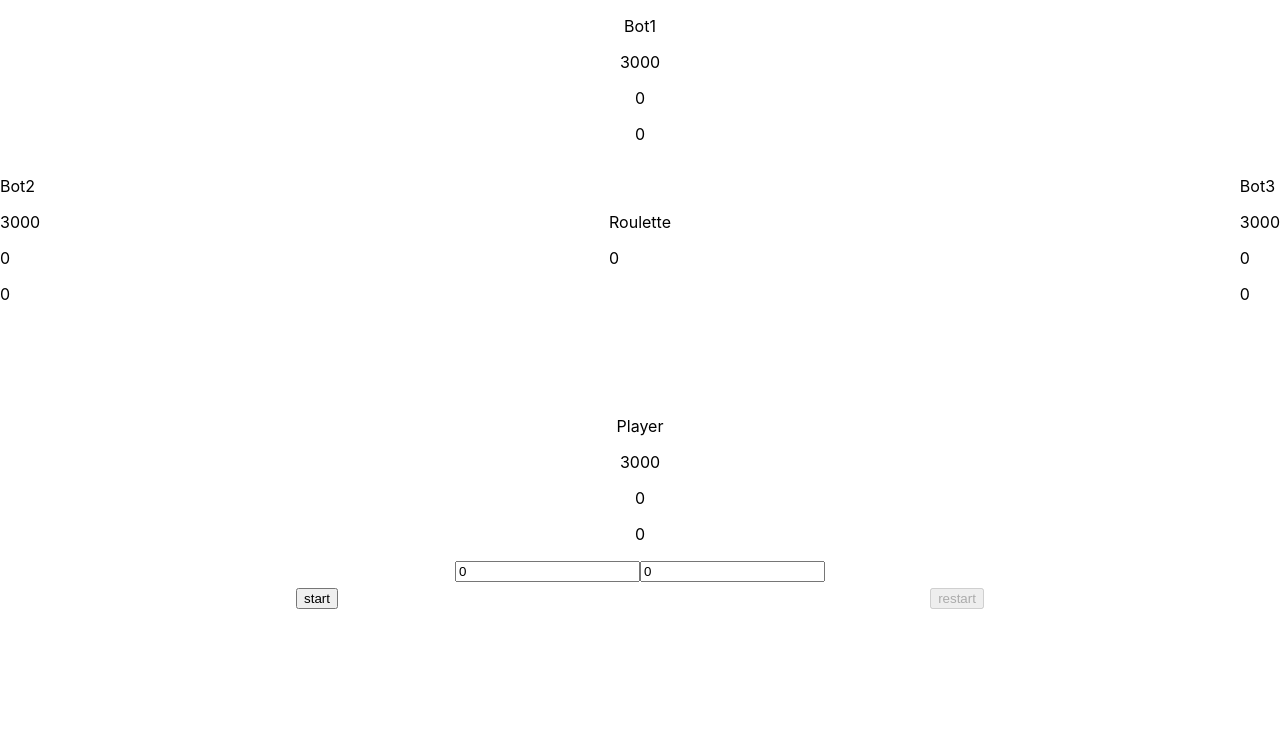
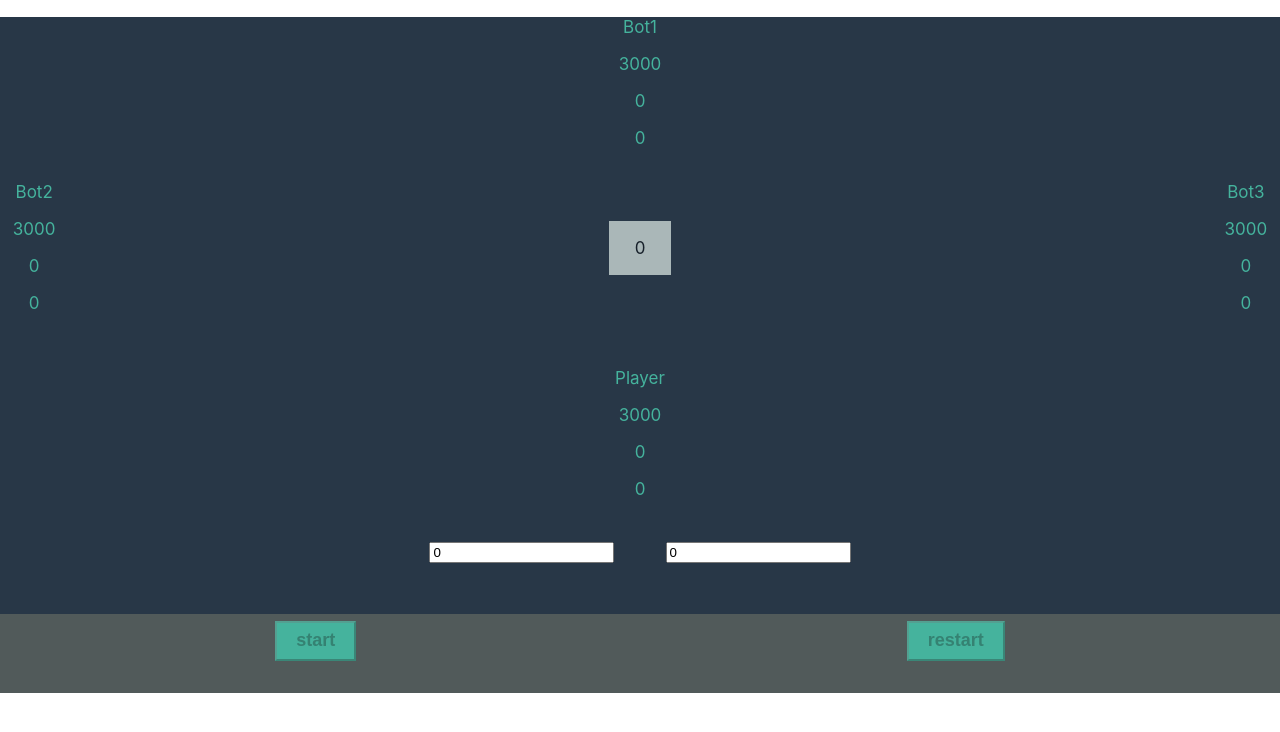
Before and after one commit to Dar-rius/casino, a React (Create React App) app: page / in a window 1280 px wide. Shown: the top 732 px of the page. Built offline with nearby package versions, Linux system fonts and the light colour scheme.

Commit message:
last update

```diff
--- a/src/App.css
+++ b/src/App.css
@@ -6,15 +6,57 @@
   display: flex;
   align-items: center;
   justify-content: space-between;
-  margin-bottom: 7.5%;
+  margin-bottom: 3%;
 }
 
 .player{
   text-align: center;
+  padding-bottom: 2%;
 }
 
 footer{
   padding-top: 0.5%;
   display: flex;
   justify-content: space-around;
+  background-color: #515A5A;
+  align-items: center;
+  padding-bottom: 2.5%;
 }
+
+main{
+  background-color: #283747;
+  color: #45B39D;
+  font-size: 17px;
+}
+
+p{
+  text-align: center;
+}
+
+.roulette{
+  background-color: #AAB7B8;
+  color: #17202A;
+  padding-left: 2%;
+  padding-right: 2%;
+}
+
+button{
+  padding: 0.6%;
+  padding-left: 1.5%;
+  padding-right: 1.5%;
+  font-size: large;
+  background-color: #45B39D;
+  font-weight: bold;
+}
+
+input{
+  margin: 2%;
+}
+
+.bot2{
+  padding-left: 1%;
+}
+
+.bot3{
+  padding-right: 1%;
+}
--- a/src/App.js
+++ b/src/App.js
@@ -54,25 +54,25 @@ function App() {
     setRoulette(Math.floor(Math.random() * (max - min)) + min)
 
     //condition for win
-    if(bot2 == roulette){
+    if(bot2 === roulette){
       setBotMoney2(playerMoney+botMoneyRandom1+botMoneyRandom2+botMoneyRandom3)
       setBotMoney3(botMoney3-botMoneyRandom3)
       setPlayerMoney(playerMoney-money)
       setBotMoney1(botMoney1-botMoneyRandom1)
     }
-    else if(bot1 == roulette){
+    else if(bot1 === roulette){
       setBotMoney1(botMoneyRandom1+botMoneyRandom2+botMoneyRandom3+playerMoney)
       setBotMoney2(botMoney2-botMoneyRandom2)
       setBotMoney3(botMoney3-botMoneyRandom3)
       setPlayerMoney(playerMoney-money)
     }
-    else if(bot3 == roulette){
+    else if(bot3 === roulette){
       setBotMoney3(botMoneyRandom1+botMoneyRandom2+botMoneyRandom3+playerMoney)
       setBotMoney1(botMoney1-botMoneyRandom1)
       setBotMoney2(botMoney2-botMoneyRandom2)
       setPlayerMoney(playerMoney-money)
     }
-    else if (valueRoul == roulette){
+    else if (valueRoul === roulette){
       setPlayerMoney(playerMoney+botMoneyRandom1+botMoneyRandom2+botMoneyRandom3)
       setBotMoney1(botMoney1-botMoneyRandom1)
       setBotMoney2(botMoney2-botMoneyRandom2)
@@ -81,15 +81,15 @@ function App() {
 
 
     //bot finish
-    if(botMoney2 == 0){
+    if(botMoney2 === 0){
       setBot2(0)
       setBotMoney2(0)
     }
-    if(botMoney1 == 0){
+    if(botMoney1 === 0){
       setBot1(0)
       setBotMoney1(0)
     }
-    if(botMoney3 == 0){
+    if(botMoney3 === 0){
       setBot3(0)
       setBotMoney3(0)
     }
@@ -121,7 +121,7 @@ function App() {
   }
 
 
-  return (
+  return <>
     <main>
       <div class='bot1'>
         <p>Bot1</p>
@@ -139,7 +139,6 @@ function App() {
         </div>
 
         <div class='roulette'>
-          <p>Roulette</p>
           <p>{roulette}</p>
         </div>
 
@@ -163,19 +162,20 @@ function App() {
           onChange={e=> setValueRoul(e.target.value)}
           />
       </div>
+    </main>
 
       <footer>
-        <button onClick={start}
-        disabled={playerMoney == 0}>
+        <button
+        onClick={start}
+        disabled={money === 0  || playerMoney === 0 }>
           start
         </button>
 
         <button
           onClick={restart}
-          disabled={playerMoney != 0}>restart</button>
+          disabled={playerMoney !== 0}>restart</button>
       </footer>
-    </main>
-  );
+  </>
 }
 
 export default App;
```
